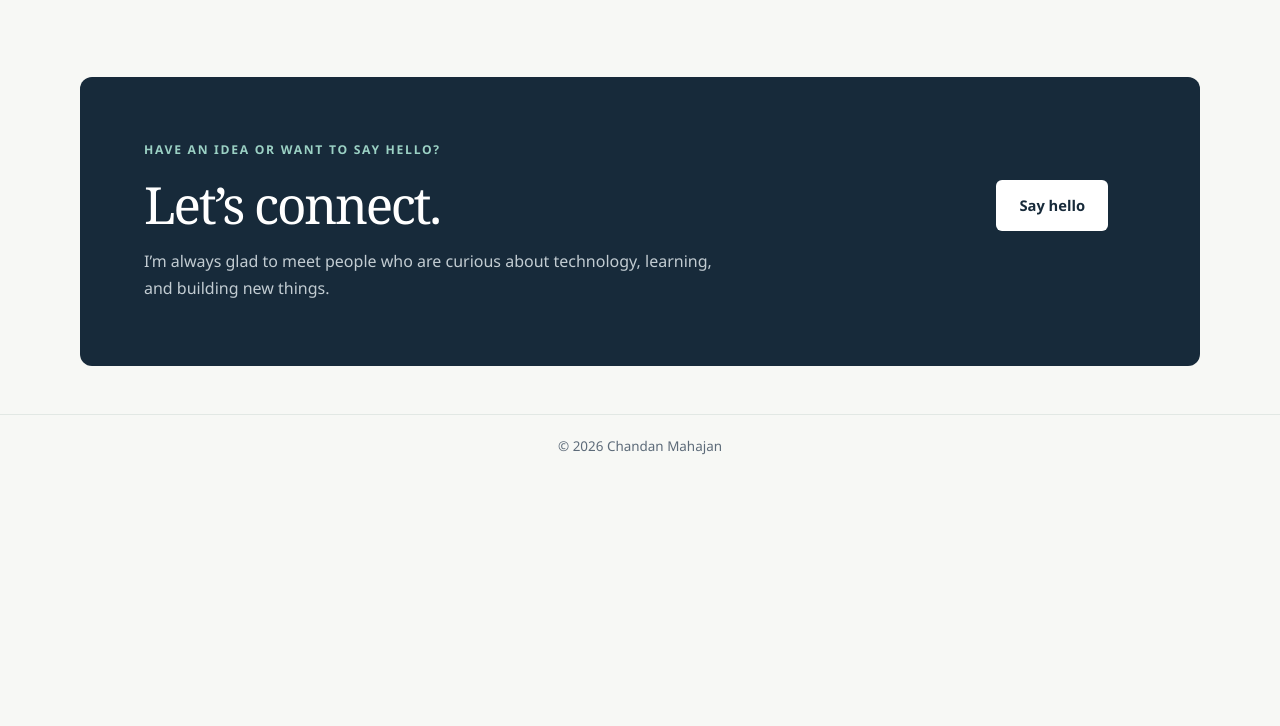
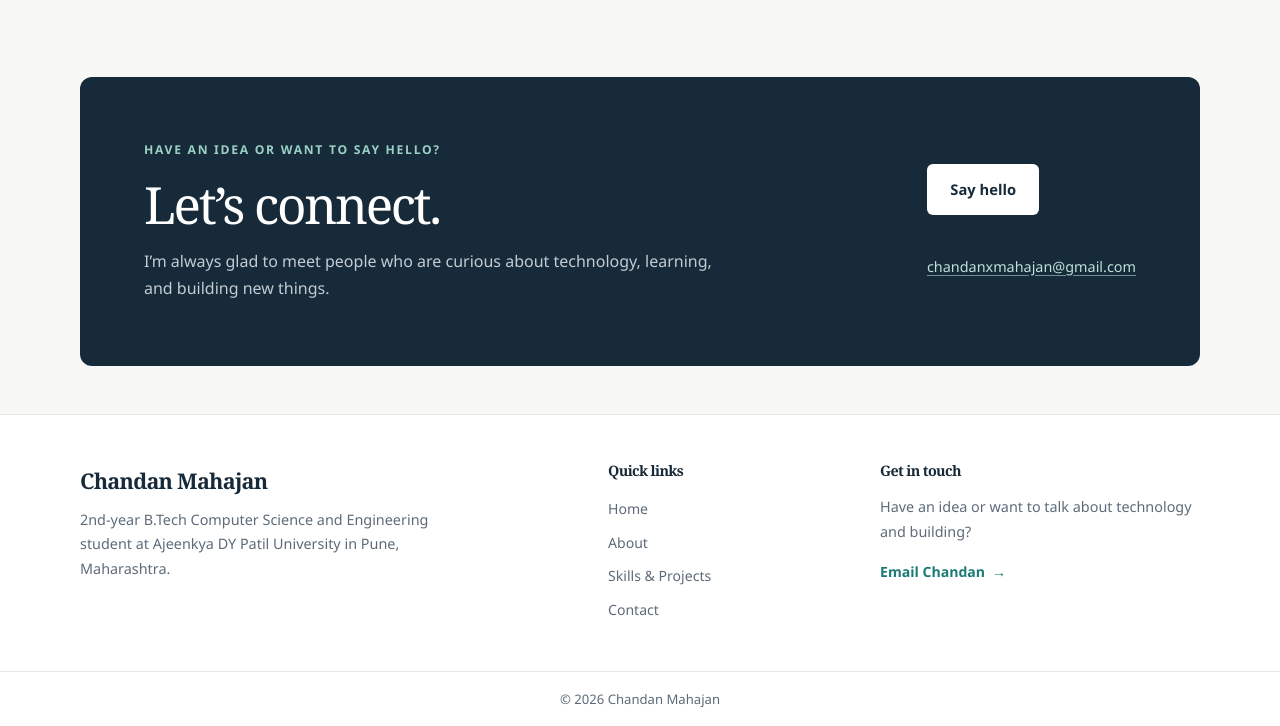
Before and after one commit to Chandan-Mahajan/GitHub-practical-test, a plain HTML site: page index.html in a window 1280 px wide. Shown: the part 1531-2257 px from the top of the page. Before the commit the page ends 2009 px from the top, so only its background shows below. Drawn offline with Linux system fonts and the light colour scheme.

Commit message:
Add footer section to portfolio

```diff
--- a/index.html
+++ b/index.html
@@ -150,12 +150,45 @@
             Say hello
           </button>
           <p class="contact-message" id="contact-message" aria-live="polite"></p>
+          <a class="contact-email" href="mailto:chandanxmahajan@gmail.com">
+            chandanxmahajan@gmail.com
+          </a>
         </div>
       </section>
     </main>
 
     <footer class="site-footer">
-      <p>© <span id="current-year">2026</span> Chandan Mahajan</p>
+      <div class="footer-inner">
+        <div class="footer-about">
+          <a class="footer-brand" href="#home">Chandan Mahajan</a>
+          <p>
+            2nd-year B.Tech Computer Science and Engineering student at
+            Ajeenkya DY Patil University in Pune, Maharashtra.
+          </p>
+        </div>
+
+        <nav class="footer-nav" aria-label="Footer Navigation">
+          <h2 class="footer-heading">Quick links</h2>
+          <ul>
+            <li><a href="#home">Home</a></li>
+            <li><a href="#about">About</a></li>
+            <li><a href="#projects">Skills &amp; Projects</a></li>
+            <li><a href="#contact">Contact</a></li>
+          </ul>
+        </nav>
+
+        <div class="footer-contact">
+          <h2 class="footer-heading">Get in touch</h2>
+          <p>Have an idea or want to talk about technology and building?</p>
+          <a class="footer-contact-link" href="mailto:chandanxmahajan@gmail.com">
+            Email Chandan <span aria-hidden="true">→</span>
+          </a>
+        </div>
+      </div>
+
+      <div class="footer-bottom">
+        <p>© <span id="current-year">2026</span> Chandan Mahajan</p>
+      </div>
     </footer>
   </body>
 </html>
--- a/style.css
+++ b/style.css
@@ -483,15 +483,106 @@ h1 span {
   font-size: 0.84rem;
 }
 
+.contact-email {
+  display: inline-block;
+  margin-top: 0.5rem;
+  color: #bce2d8;
+  font-size: 0.9rem;
+  text-decoration-color: rgba(188, 226, 216, 0.55);
+  text-underline-offset: 0.2em;
+}
+
+.contact-email:hover {
+  color: #ffffff;
+}
+
 .site-footer {
-  padding: 1.25rem 1.5rem;
+  border-top: 1px solid var(--color-line);
+  background: var(--color-surface);
+}
+
+.footer-inner {
+  display: grid;
+  width: min(var(--content-width), calc(100% - 3rem));
+  grid-template-columns: minmax(0, 1.5fr) minmax(140px, 0.7fr) minmax(220px, 1fr);
+  gap: var(--space-5);
+  margin-inline: auto;
+  padding-block: var(--space-5);
+}
+
+.footer-brand {
+  display: inline-block;
+  margin-bottom: var(--space-1);
+  color: var(--color-ink);
+  font-family: var(--font-display);
+  font-size: 1.35rem;
+  font-weight: 600;
+  letter-spacing: -0.035em;
+  text-decoration: none;
+}
+
+.footer-about p,
+.footer-contact p {
+  max-width: 380px;
+  margin-bottom: 0;
+  color: var(--color-muted);
+  font-size: 0.9rem;
+}
+
+.footer-heading {
+  margin: 0 0 var(--space-2);
+  color: var(--color-ink);
+  font-size: 0.9rem;
+  font-weight: 750;
+}
+
+.footer-nav ul {
+  display: grid;
+  gap: 0.4rem;
+  margin: 0;
+  padding: 0;
+  list-style: none;
+}
+
+.footer-nav a,
+.footer-contact-link {
+  color: var(--color-muted);
+  font-size: 0.88rem;
+  text-decoration: none;
+  transition: color 160ms ease;
+}
+
+.footer-nav a:hover,
+.footer-contact-link:hover {
+  color: var(--color-accent);
+}
+
+.footer-contact-link {
+  display: inline-block;
+  margin-top: var(--space-2);
+  color: var(--color-accent);
+  font-weight: 700;
+}
+
+.footer-contact-link span {
+  display: inline-block;
+  margin-left: 0.2rem;
+  transition: transform 160ms ease;
+}
+
+.footer-contact-link:hover span {
+  transform: translateX(3px);
+}
+
+.footer-bottom {
+  padding: 1rem 1.5rem;
   border-top: 1px solid var(--color-line);
   color: var(--color-muted);
-  font-size: 0.84rem;
+  font-size: 0.82rem;
   text-align: center;
 }
 
-.site-footer p {
+.footer-bottom p {
   margin: 0;
 }
 
@@ -577,6 +668,16 @@ h1 span {
     gap: var(--space-3);
     margin-bottom: var(--space-4);
   }
+
+  .footer-inner {
+    width: min(var(--content-width), calc(100% - 2rem));
+    grid-template-columns: repeat(2, minmax(0, 1fr));
+    gap: var(--space-4) var(--space-3);
+  }
+
+  .footer-about {
+    grid-column: 1 / -1;
+  }
 }
 
 @media (max-width: 520px) {
@@ -608,6 +709,16 @@ h1 span {
   .contact-section {
     padding: 1.5rem;
   }
+
+  .footer-inner {
+    grid-template-columns: 1fr;
+    gap: var(--space-3);
+    padding-block: var(--space-4);
+  }
+
+  .footer-about {
+    grid-column: auto;
+  }
 }
 
 @media (prefers-reduced-motion: reduce) {
```
